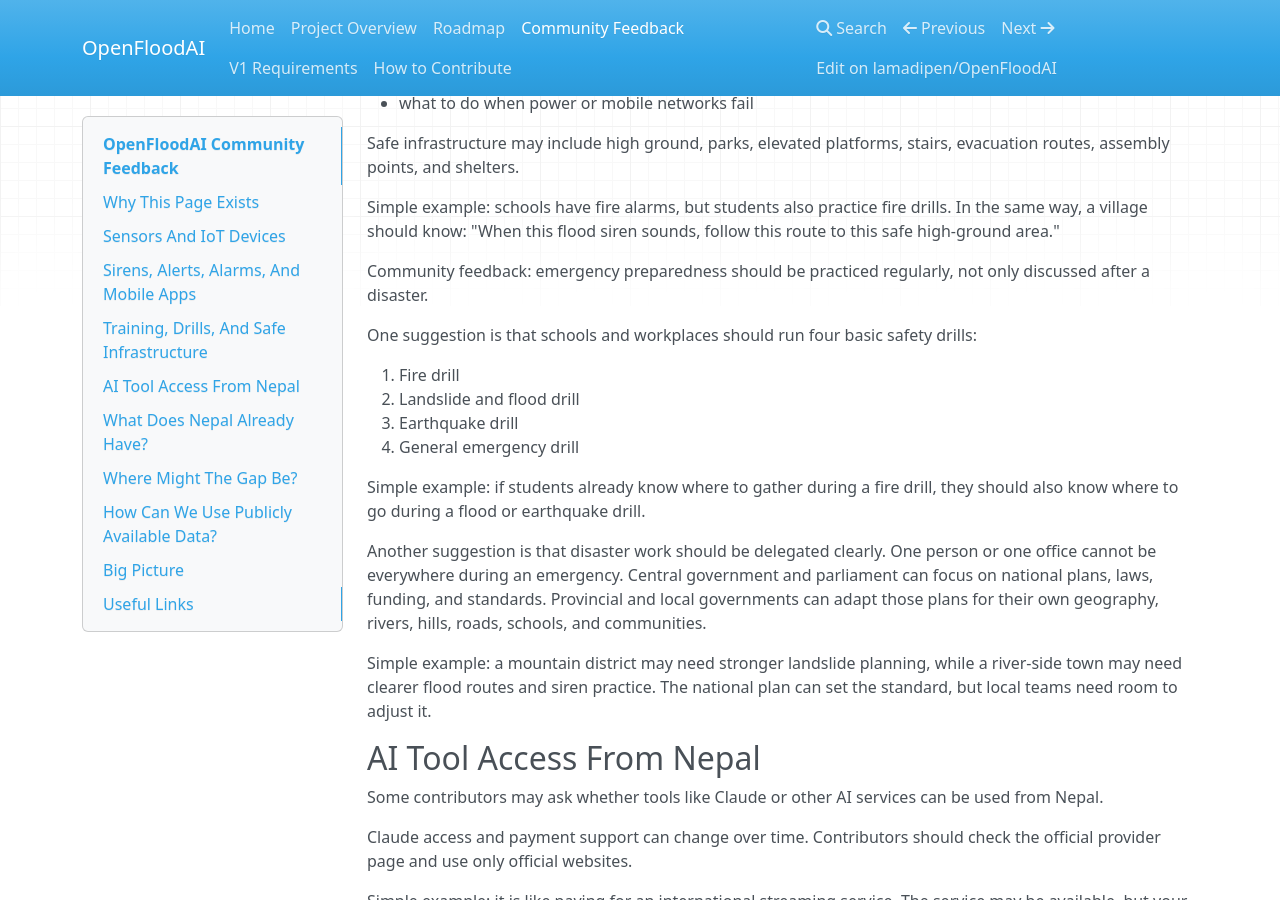
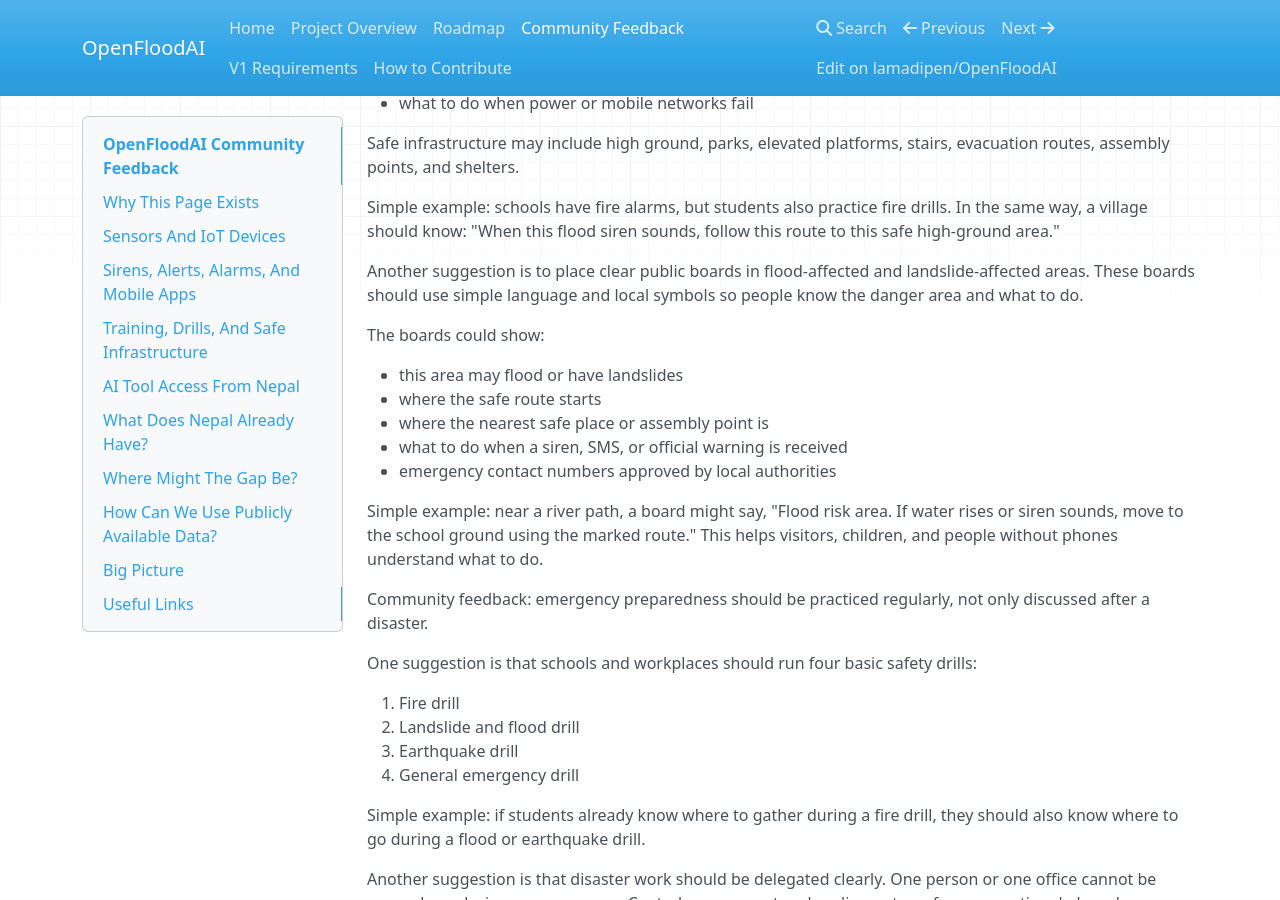
Before and after one commit to lamadipen/OpenFloodAI, an MkDocs documentation site: the page built from docs/community-feedback.md, in a window 1280 px wide and 900 px high, scrolled down 1453 px. Built offline with MkDocs 1.6.1, drawn with Linux system fonts in a browser that asks for light colours; nearby versions of some CDN libraries.

Commit message:
Add community safety board feedback

```diff
--- a/docs/community-feedback.md
+++ b/docs/community-feedback.md
@@ -62,6 +62,18 @@ Communities need to know:
 Safe infrastructure may include high ground, parks, elevated platforms, stairs, evacuation routes, assembly points, and shelters.
 
 Simple example: schools have fire alarms, but students also practice fire drills. In the same way, a village should know: "When this flood siren sounds, follow this route to this safe high-ground area."
+
+Another suggestion is to place clear public boards in flood-affected and landslide-affected areas. These boards should use simple language and local symbols so people know the danger area and what to do.
+
+The boards could show:
+
+- this area may flood or have landslides
+- where the safe route starts
+- where the nearest safe place or assembly point is
+- what to do when a siren, SMS, or official warning is received
+- emergency contact numbers approved by local authorities
+
+Simple example: near a river path, a board might say, "Flood risk area. If water rises or siren sounds, move to the school ground using the marked route." This helps visitors, children, and people without phones understand what to do.
 
 Community feedback: emergency preparedness should be practiced regularly, not only discussed after a disaster.
 
```
